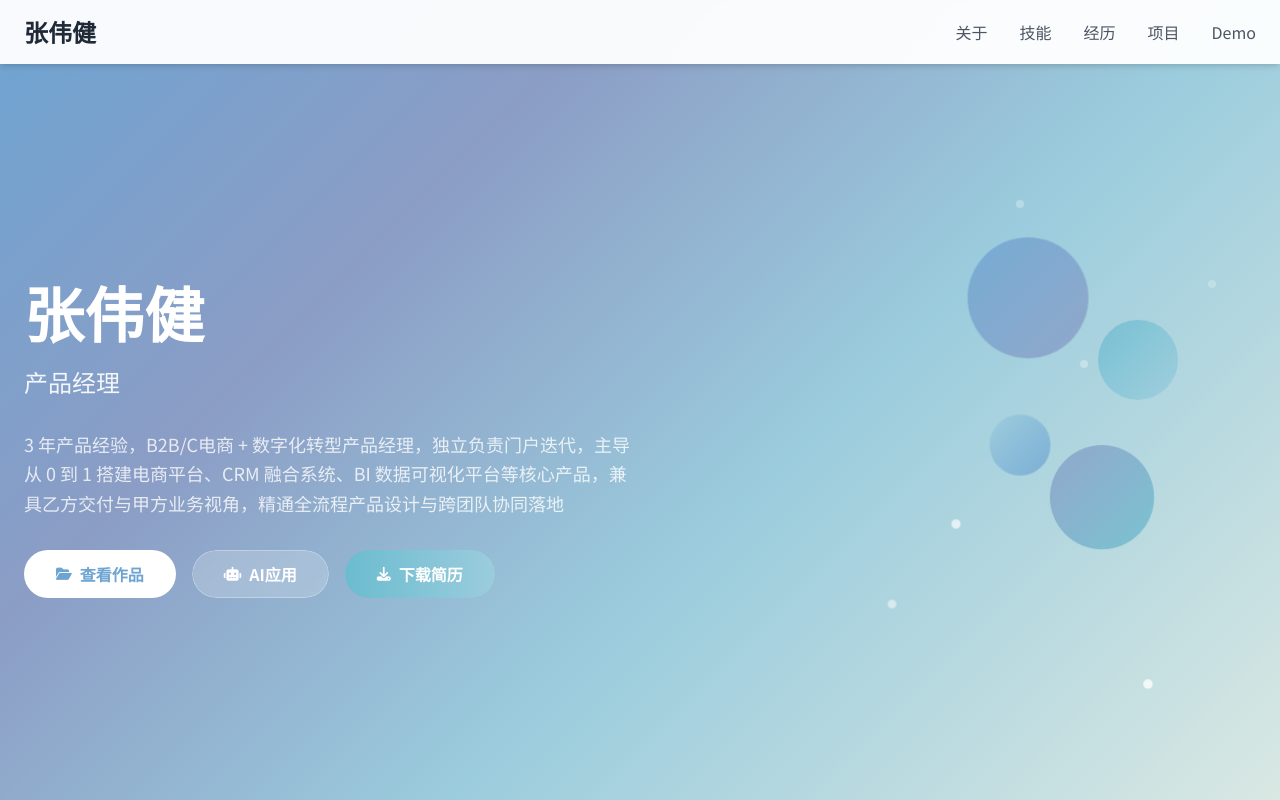
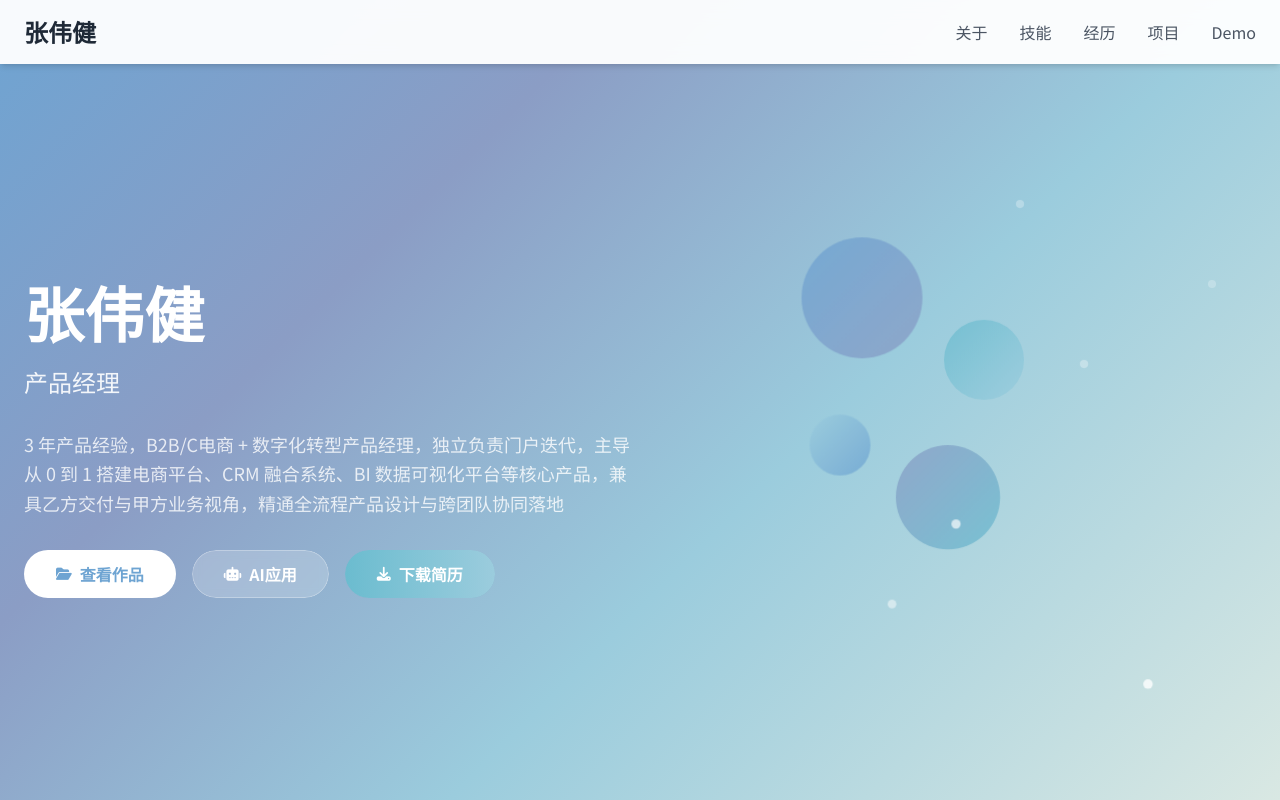
Before and after one commit to qq1251641262-gif/pm-portfolio, a plain HTML site: page index.html in a window 1280 px wide. Shown: the top 800 px of the page. Drawn offline with nearby package versions, Linux system fonts and the light colour scheme.

Commit message:
Update: Move 4 circles to the left (20%-32% from right edge)

```diff
--- a/index.html
+++ b/index.html
@@ -71,7 +71,7 @@
             height: 120px;
             background: linear-gradient(135deg, #6EA4D2 0%, #8B9DC5 100%);
             top: calc(50% - 160px);
-            right: 15%;
+            right: 28%;
             animation-delay: 0s;
         }
 
@@ -80,7 +80,7 @@
             height: 80px;
             background: linear-gradient(135deg, #6BBCCF 0%, #9BCCDD 100%);
             top: calc(50% - 80px);
-            right: 8%;
+            right: 20%;
             animation-delay: 1s;
         }
 
@@ -89,7 +89,7 @@
             height: 60px;
             background: linear-gradient(135deg, #9BCCDD 0%, #6EA4D2 100%);
             top: calc(50% + 20px);
-            right: 18%;
+            right: 32%;
             animation-delay: 2s;
         }
 
@@ -98,7 +98,7 @@
             height: 100px;
             background: linear-gradient(135deg, #8B9DC5 0%, #6BBCCF 100%);
             top: calc(50% + 60px);
-            right: 10%;
+            right: 22%;
             animation-delay: 3s;
         }
 
```
